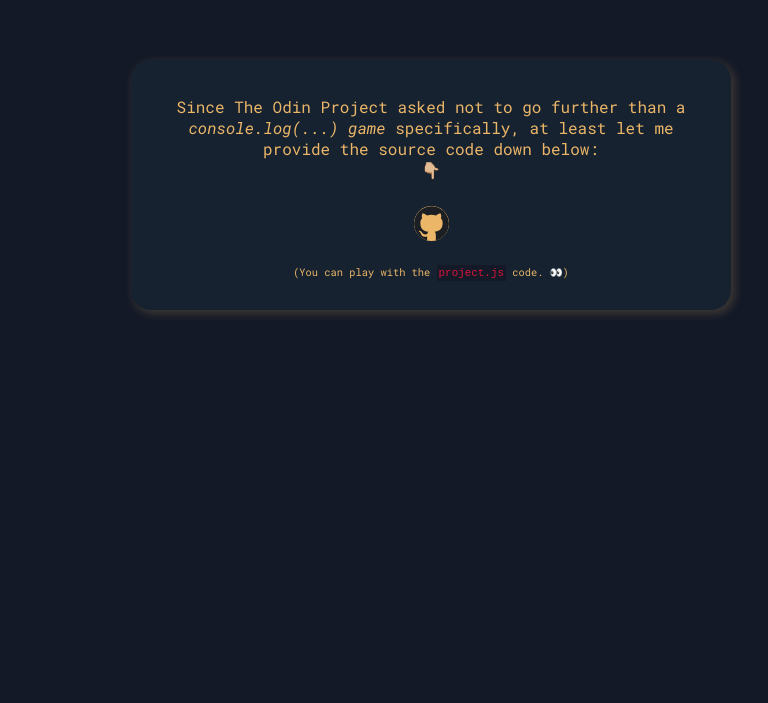
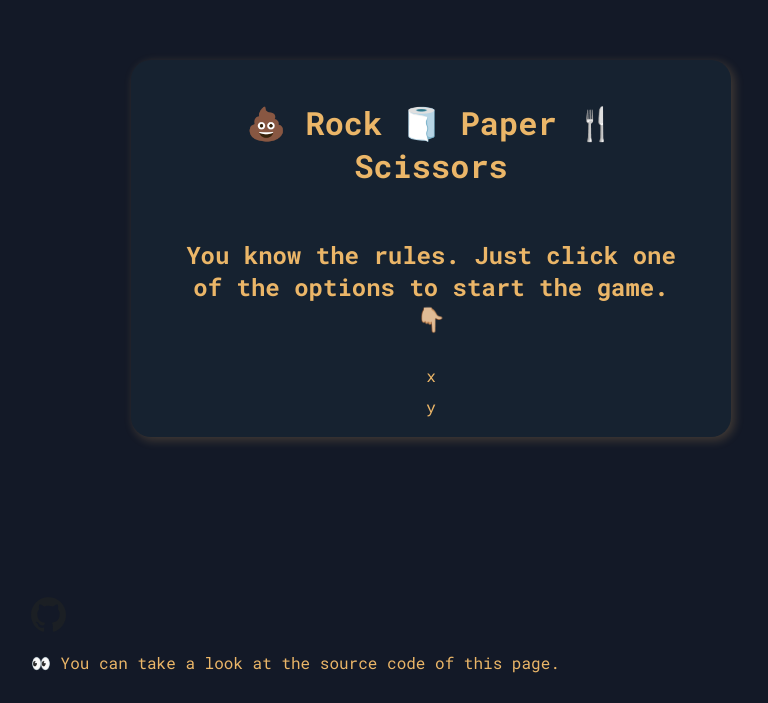
Before and after one commit to mertgulexe/odin-rps, a plain HTML site: page index.html in a window 1280 px wide. Shown: the part 130-833 px from the top of the page, without its empty margins (209-977 px from the left). Before the commit the page ends 800 px from the top, so only its background shows below. Drawn offline with Linux system fonts and the light colour scheme.

Commit message:
Add basic UI, change the text content

```diff
--- a/index.html
+++ b/index.html
@@ -19,15 +19,21 @@
     <body>
       <main>
         <div class="main-box">
-            <p>
-              Since The Odin Project asked not to go further than a <em>console.log(...) game</em> specifically,
-              at least let me provide the source code down below:<br>👇🏼
-            </p>
-            <a href="https://github.com/mertgulexe/odin-rps" target="_self" rel="noopener noreferrer">
-              <img src="./assets/GitHub_Invertocat_Dark.svg" alt="Github Logo" class="logo" height="35" width="35">
-            </a>
-            <p>(You can play with the <code>project.js</code> code. 👀)</p>
+            <h1>💩 Rock 🧻 Paper 🍴 Scissors</h1>
+            <h2>You know the rules. Just click one of the options to start the game.<br>👇🏼</h2>
+            <div class="game-screen">
+              x
+            </div>
+            <div class="scoreboard">
+              y
+            </div>
           </div>
       </main>
+      <footer>
+        <a href="https://github.com/mertgulexe/odin-rps" target="_self" rel="noopener noreferrer">
+          <img src="./assets/GitHub_Invertocat_Dark.svg" alt="Github Logo" class="logo" height="35" width="35">
+        </a>
+        <p>👀 You can take a look at the source code of this page.</p>
+      </footer>
     </body>
 </html>
```
